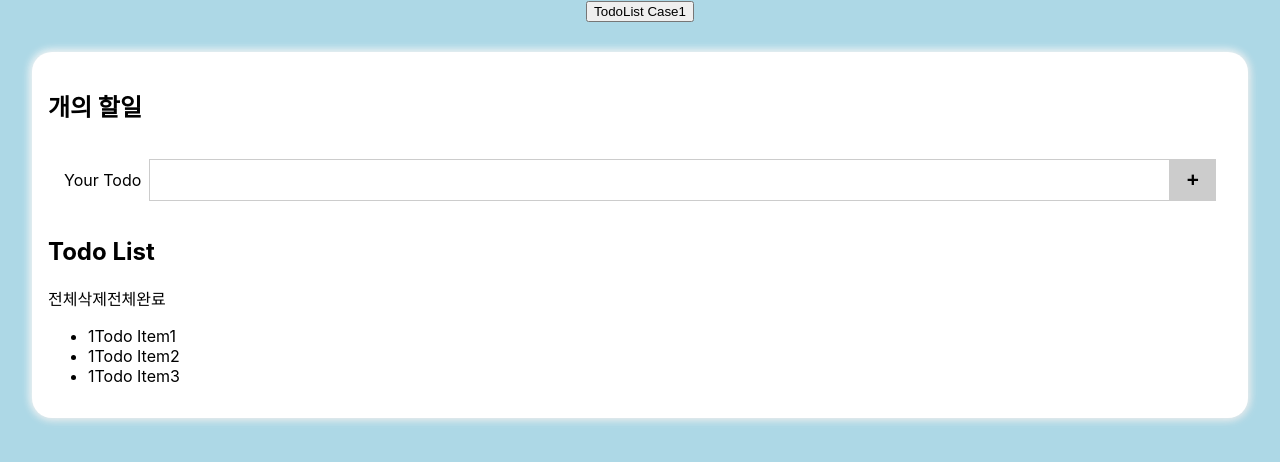
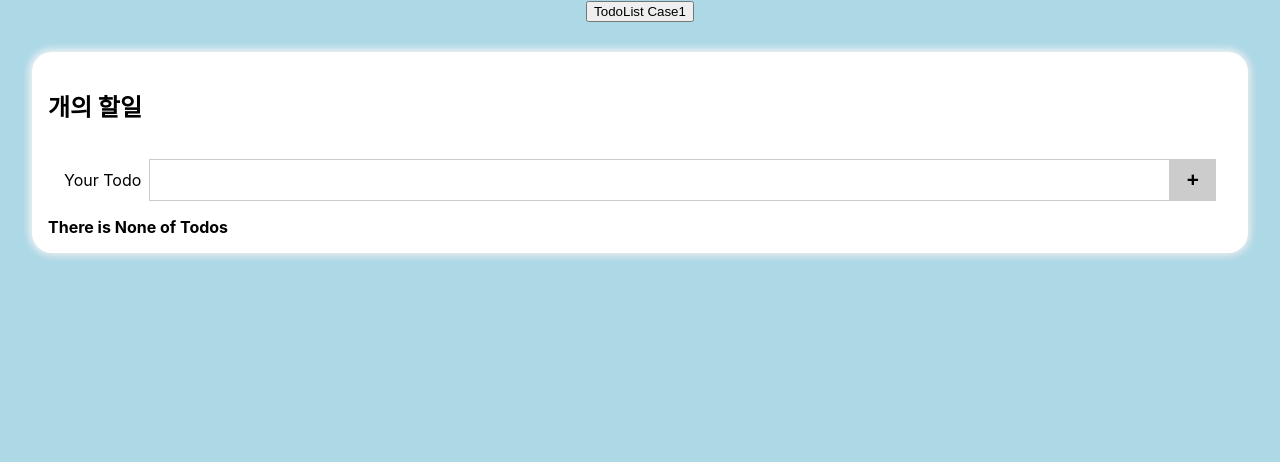
Before and after one commit to PisoDev77/ReactWithTS, a React (Create React App) app: page / in a window 1280 px wide. Both pictures are taken after a click on the button "TodoList Case1". Shown: the top 462 px of the page. Built offline with nearby package versions, Linux system fonts and the light colour scheme.

Commit message:
TOdos 리스트 추가하기 버튼 동작 완성/

```diff
--- a/src/TodoList/case1/TodoList.tsx
+++ b/src/TodoList/case1/TodoList.tsx
@@ -1,13 +1,28 @@
 import { useState } from "react";
 import TodoForm from "./todoform/TodoForm";
 import "./TodoList.css";
+import Todos from "./todos/Todos";
+
+export type TodoType = {
+  id: number
+  content: string
+  isDone: boolean
+}
 
 export default function TodoList() {
 
   const [todoInput, setTodoInput] = useState("");
+  const [todos, setTodos] = useState<TodoType[]>([]);
 
   const handleSubmit = () => {
-
+      setTodos([...todos,
+        {
+          id:Date.now(),
+          content: todoInput,
+          isDone: false
+        }
+      ]);
+      setTodoInput("");
   }
 
   return (
@@ -22,16 +37,18 @@ export default function TodoList() {
         />
 
         <section className="todos-list">
-          <h2 className="todos-title">Todo List</h2>
-          <div className="todos-utils">
-            <span>전체삭제</span>
-            <span>전체완료</span>
-          </div>
-          <ul className="todos">
-            <li>1Todo Item1</li>
-            <li>1Todo Item2</li>
-            <li>1Todo Item3</li>
-          </ul>
+          {
+            todos.length < 1 ? <b>There is None of Todos</b>
+            :<>
+              <h2 className="todos-title">Todo List</h2>
+                <div className="todos-utils">
+                  <span>전체삭제</span>
+                  <span>전체완료</span>
+                </div>
+              <Todos todos={todos}/>
+            </>
+          }
+
         </section>
       </article>
     </>
```
